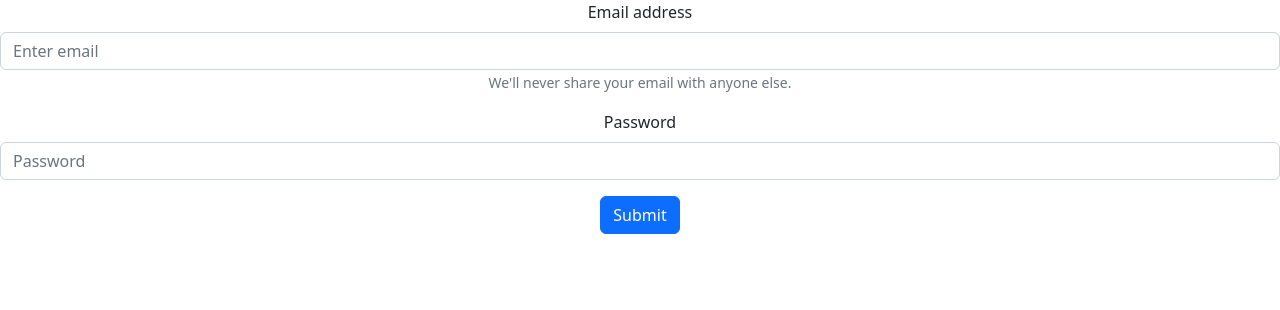
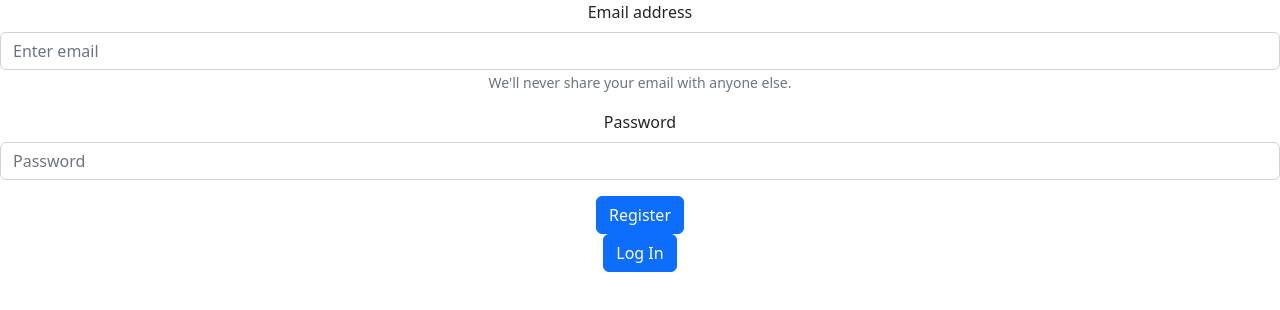
Before and after one commit to farisdurrani/SocialMediaApp, a React (Create React App) app: page /login in a window 1280 px wide. Shown: the top 310 px of the page. Built offline with nearby package versions, Linux system fonts and the light colour scheme; no server answers.

Commit message:
Auth set up

```diff
--- /dev/null
+++ b/src/firebase.js
@@ -0,0 +1,58 @@
+// Import the functions you need from the SDKs you need
+import { initializeApp } from "firebase/app";
+import { getAnalytics } from "firebase/analytics";
+import {
+  getAuth,
+  createUserWithEmailAndPassword,
+  signInWithEmailAndPassword,
+  signOut,
+} from "firebase/auth";
+// TODO: Add SDKs for Firebase products that you want to use
+// https://firebase.google.com/docs/web/setup#available-libraries
+
+// Your web app's Firebase configuration
+// For Firebase JS SDK v7.20.0 and later, measurementId is optional
+const firebaseConfig = {
+  apiKey: "AIzaSyCyQ5IX1derr6dJFmoGk1MM1_m5OY1qM14",
+  authDomain: "socialmediaapp-6f2ce.firebaseapp.com",
+  projectId: "socialmediaapp-6f2ce",
+  storageBucket: "socialmediaapp-6f2ce.appspot.com",
+  messagingSenderId: "1020998043890",
+  appId: "1:1020998043890:web:18338e2d2130b81ec9686b",
+  measurementId: "G-9CHC3ZQ6NT",
+};
+
+// Initialize Firebase
+const app = initializeApp(firebaseConfig);
+const analytics = getAnalytics(app);
+const auth = getAuth();
+
+export const registerUser = (email, password) => {
+  createUserWithEmailAndPassword(auth, email, password)
+    .then((userCredential) => {
+      console.log(`Registered with user ${userCredential.user.email}`);
+    })
+    .catch((error) => {
+      alert(error.code);
+    });
+};
+
+export const signIn = (email, password) => {
+  signInWithEmailAndPassword(auth, email, password)
+    .then((userCredential) => {
+      console.log(`Logged in with user ${userCredential.user.email}`);
+    })
+    .catch((error) => {
+      alert(error.code);
+    });
+};
+
+export const logOut = () => {
+  signOut(auth)
+    .then(() => {
+      console.log("Signed out");
+    })
+    .catch((error) => {
+      alert(error.code);
+    });
+};
--- a/src/screens/Login.js
+++ b/src/screens/Login.js
@@ -1,27 +1,44 @@
-import React, { useState } from "react";
-import PropTypes from "prop-types";
+import React, { useState, useEffect } from "react";
 import { Form } from "react-bootstrap";
 import Button from "react-bootstrap/Button";
+import { registerUser, signIn, logOut } from "../firebase";
+import { getAuth, onAuthStateChanged } from "firebase/auth";
 
-const Login = (props) => {
+const Login = () => {
   // if logged in, go to Board
 
   const [email, setEmail] = useState();
   const [password, setPassword] = useState();
+  const [currentUser, setCurrentUser] = useState();
 
-  console.log(email)
+  const auth = getAuth();
 
-  const handleOnSubmit = () => {};
+  useEffect(() => {
+    onAuthStateChanged(auth, (user) => {
+      if (user) {
+        console.log(`User ${user.email} is logged in`);
+        setCurrentUser(currentUser);
+      }
+    });
+  }, []);
+
+  const handleSignIn = () => {
+    signIn(email, password);
+  };
+
+  const handleRegister = () => {
+    registerUser(email, password);
+  };
 
   return (
     <div id="login">
-      <Form onSubmit={handleOnSubmit}>
+      <Form>
         <Form.Group className="mb-3" controlId="formBasicEmail">
           <Form.Label>Email address</Form.Label>
           <Form.Control
             type="email"
             placeholder="Enter email"
-            onBlur={e => setEmail(e.target.value)}
+            onBlur={(e) => setEmail(e.target.value)}
           />
           <Form.Text className="text-muted">
             We'll never share your email with anyone else.
@@ -33,17 +50,19 @@ const Login = (props) => {
           <Form.Control
             type="password"
             placeholder="Password"
-            onBlur={e => setPassword(e.target.value)}
+            onBlur={(e) => setPassword(e.target.value)}
           />
         </Form.Group>
-        <Button variant="primary" type="submit">
-          Submit
+        <Button variant="primary" onClick={handleRegister}>
+          Register
+        </Button>
+        <br />
+        <Button variant="primary" onClick={handleSignIn}>
+          Log In
         </Button>
       </Form>
     </div>
   );
 };
 
-Login.propTypes = {};
-
 export default Login;
```
Also changed, not shown: 1 other file (tests, documents, lock files or other folders).
